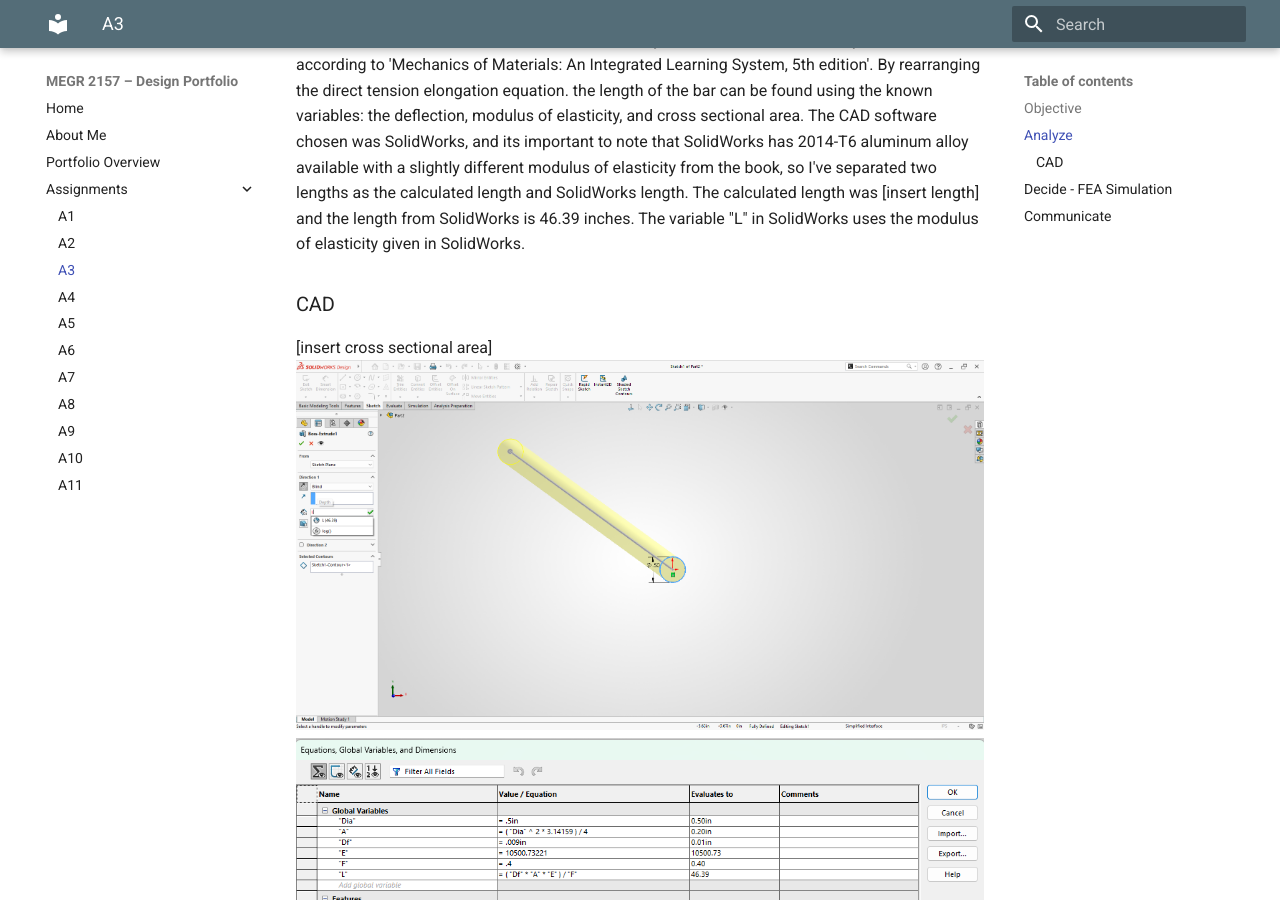
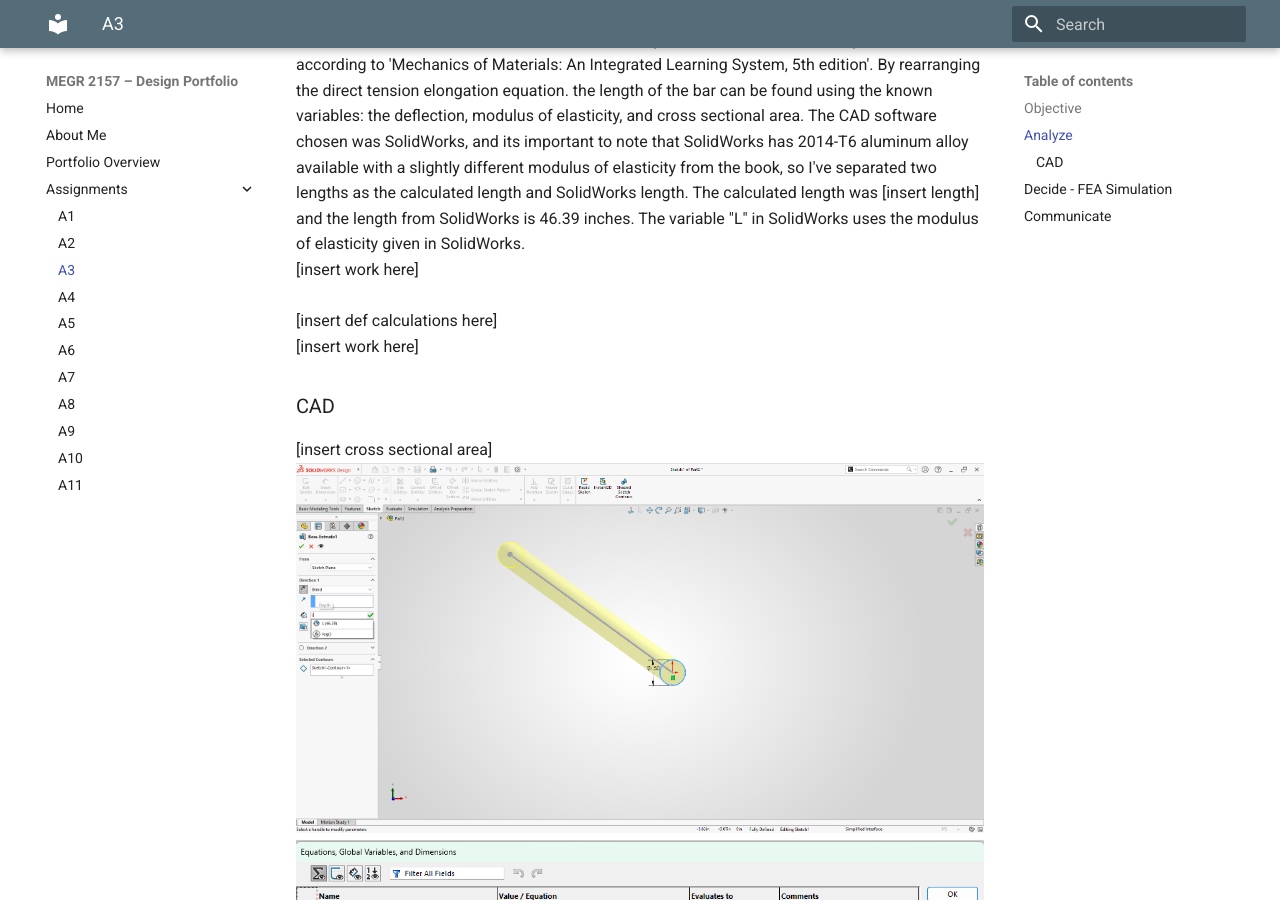
Before and after one commit to ajchiocca/megr2157-portfolio, an MkDocs documentation site: the page built from docs/assignments/A03/index.md, in a window 1280 px wide and 900 px high, scrolled down 588 px. Built offline with MkDocs 1.6.1 and Material for MkDocs 9.7.7, drawn with Linux system fonts in a browser that asks for light colours.

Commit message:
Update index.md with placeholders for calculations
Added placeholders for calculations and work in the analysis section.

```diff
--- a/docs/assignments/A03/index.md
+++ b/docs/assignments/A03/index.md
@@ -7,6 +7,14 @@ The objective of this assignment was to design bar of a circular cross section i
 ![BAROBJ](BarObj.png)
 ## Analyze
 I've chosen the applied force to be 400 pounds, the diameter of the cross sectional area 0.5 inches, and the material as 2014-T6 aluminum alloy with a modulus of elasticity is 10600 KSI, according to 'Mechanics of Materials: An Integrated Learning System, 5th edition'. By rearranging the direct tension elongation equation. the length of the bar can be found using the known variables: the deflection, modulus of elasticity, and cross sectional area. The CAD software chosen was SolidWorks, and its important to note that SolidWorks has 2014-T6 aluminum alloy available with a slightly different modulus of elasticity from the book, so I've separated two lengths as the calculated length and SolidWorks length. The calculated length was [insert length] and the length from SolidWorks is 46.39 inches. The variable "L" in SolidWorks uses the modulus of elasticity given in SolidWorks.
+<br>
+[insert work here]
+<br>
+<br>
+[insert def calculations here]
+<br>
+[insert work here]
+
 
 ### CAD
 [insert cross sectional area]
```
